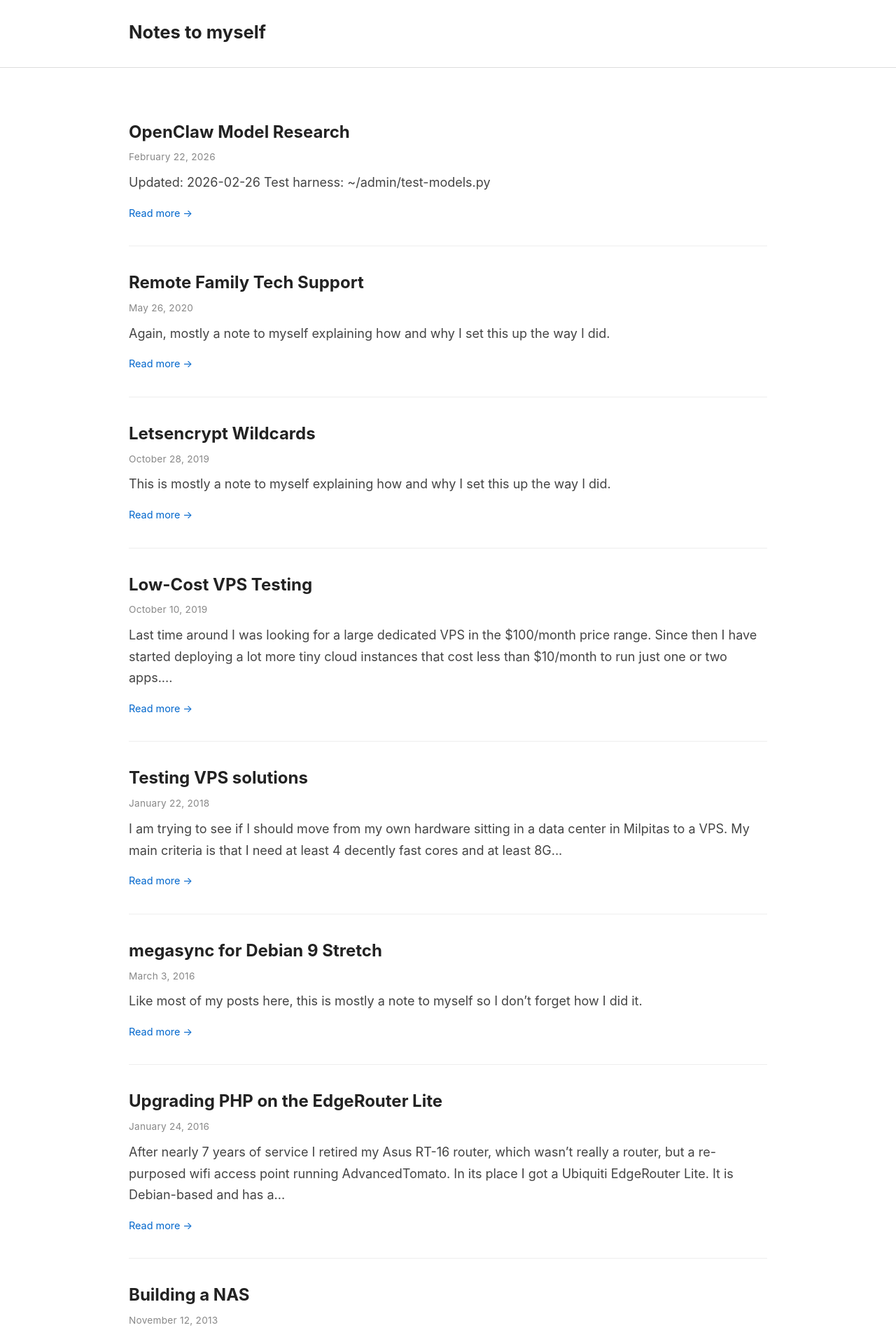
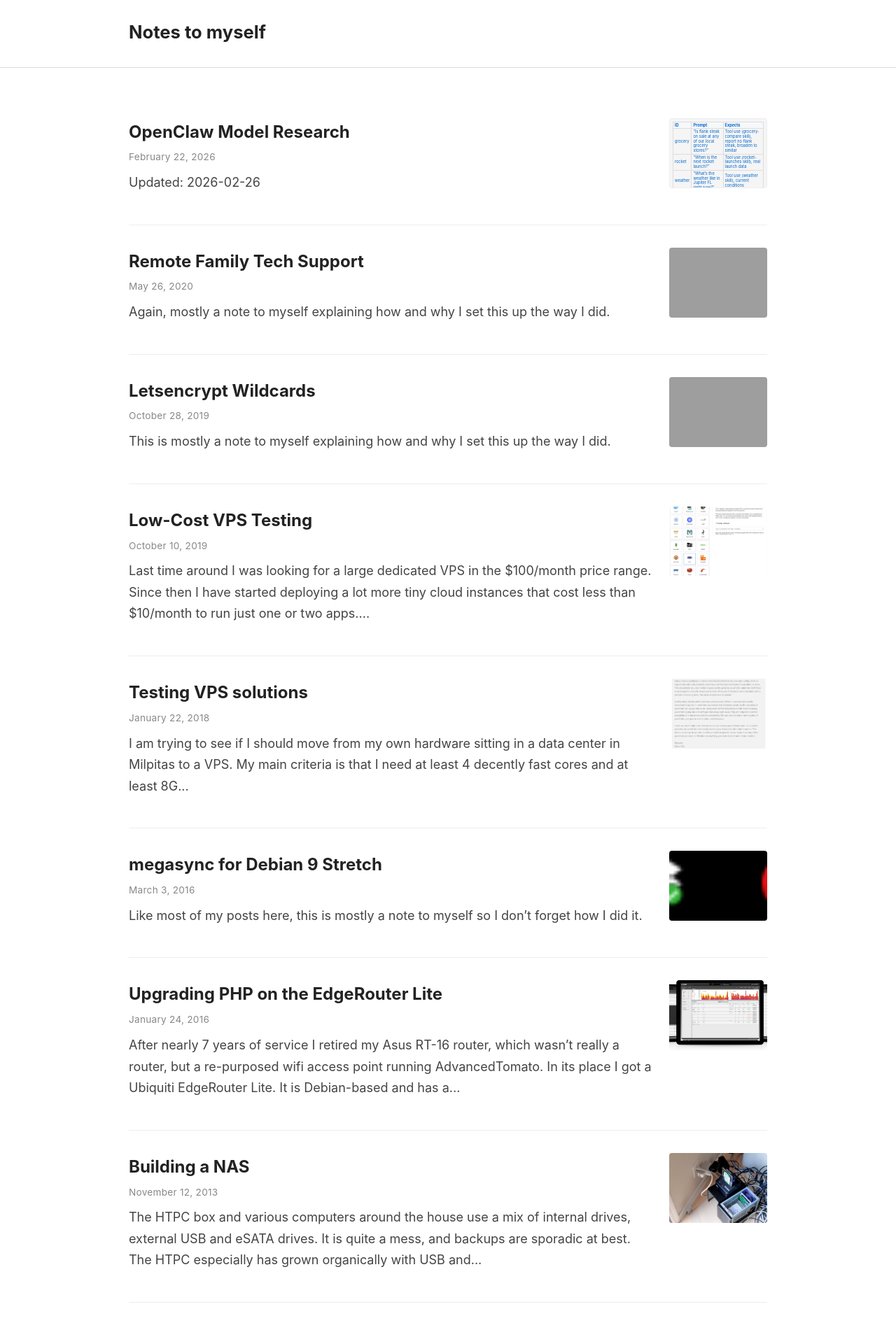
Before and after one commit to rlerdorf/rlerdorf.github.io, a Jekyll site: the page built from index.html, in a window 1280 px wide. Shown: the top 1901 px of the page at 70% size. Built offline with Jekyll 4.4.1, drawn with Linux system fonts in a browser that asks for light colours; some of the changed text lies outside the part shown; grey boxes are pictures that could not be loaded.

Commit message:
Layout tweak

```diff
--- a/_posts/2026-02-22-openclaw-model-research.md
+++ b/_posts/2026-02-22-openclaw-model-research.md
@@ -5,7 +5,8 @@ date: 2026-02-22
 ---
 
 **Updated:** 2026-02-26
-**Test harness:** `~/admin/test-models.py`
+
+Testing various models for use with OpenClaw.
 
 ## Test Prompts
 
--- a/assets/css/style.css
+++ b/assets/css/style.css
@@ -109,7 +109,61 @@ a:hover {
 
 .post-excerpt { color: var(--text-secondary); margin-bottom: 0.75rem; }
 
-.read-more { font-size: 0.9rem; }
+.post-summary {
+  display: flex;
+  gap: 1.5rem;
+  align-items: flex-start;
+}
+
+.post-summary-body {
+  flex: 1;
+  min-width: 0;
+}
+
+.post-thumb {
+  flex-shrink: 0;
+  width: 140px;
+  height: 100px;
+  border-radius: 4px;
+  overflow: hidden;
+  display: block;
+}
+
+.post-thumb img {
+  width: 100%;
+  height: 100%;
+  object-fit: cover;
+}
+
+.post-thumb-table {
+  background: var(--code-bg);
+  border: 1px solid var(--border-light);
+  padding: 4px;
+}
+
+.table-preview {
+  font-size: 0.35rem;
+  line-height: 1.2;
+  overflow: hidden;
+  pointer-events: none;
+}
+
+.table-preview table {
+  width: 100%;
+  border-collapse: collapse;
+  margin: 0;
+}
+
+.table-preview th,
+.table-preview td {
+  border: 1px solid var(--border);
+  padding: 1px 2px;
+  text-align: left;
+}
+
+.table-preview thead {
+  background: var(--table-stripe);
+}
 
 /* Individual post */
 article.post { padding: 1rem 0 3rem; }
@@ -194,6 +248,10 @@ article.post .post-title { font-size: 2rem; margin-bottom: 0.3rem; }
 .post-nav { margin-top: 2rem; border-top: 1px solid var(--border-light); padding-top: 1rem; }
 
 /* Footer */
+@media (max-width: 500px) {
+  .post-thumb { display: none; }
+}
+
 .site-footer {
   border-top: 1px solid var(--border);
   padding: 1.5rem 0;
--- a/index.html
+++ b/index.html
@@ -4,6 +4,28 @@ layout: default
 <div class="post-list">
   {% for post in site.posts %}
   <article class="post-summary">
+    {%- comment -%}Extract first image or table from post content{%- endcomment -%}
+    {%- assign has_thumb = false -%}
+    {%- assign has_table_thumb = false -%}
+    {%- assign img_parts = post.content | split: '<img' -%}
+    {%- if img_parts.size > 1 -%}
+      {%- assign first_img_tag = img_parts[1] | split: '>' | first -%}
+      {%- assign img_src = first_img_tag | split: 'src="' -%}
+      {%- if img_src.size > 1 -%}
+        {%- assign img_src = img_src[1] | split: '"' | first -%}
+        {%- assign has_thumb = true -%}
+      {%- endif -%}
+    {%- endif -%}
+    {%- unless has_thumb -%}
+      {%- assign table_parts = post.content | split: '<table' -%}
+      {%- if table_parts.size > 1 -%}
+        {%- assign table_inner = table_parts[1] | split: '</table>' | first -%}
+        {%- assign first_table = '<table' | append: table_inner | append: '</table>' -%}
+        {%- assign has_table_thumb = true -%}
+      {%- endif -%}
+    {%- endunless -%}
+
+    <div class="post-summary-body">
       <header>
         <h2 class="post-title">
           <a href="{{ post.url | relative_url }}">{{ post.title | escape }}</a>
@@ -15,7 +37,17 @@ layout: default
       {% if post.excerpt %}
       <p class="post-excerpt">{{ post.excerpt | strip_html | truncatewords: 40 }}</p>
       {% endif %}
-    <a class="read-more" href="{{ post.url | relative_url }}" aria-label="Read more about {{ post.title | escape }}">Read more &rarr;</a>
+    </div>
+
+    {%- if has_thumb -%}
+    <a class="post-thumb" href="{{ post.url | relative_url }}" aria-hidden="true">
+      <img src="{{ img_src }}" alt="" loading="lazy">
+    </a>
+    {%- elsif has_table_thumb -%}
+    <a class="post-thumb post-thumb-table" href="{{ post.url | relative_url }}" aria-hidden="true">
+      <div class="table-preview">{{ first_table }}</div>
+    </a>
+    {%- endif -%}
   </article>
   {% else %}
   <p>No posts yet.</p>
```
Lines whose indentation alone changed are shown as unchanged.
